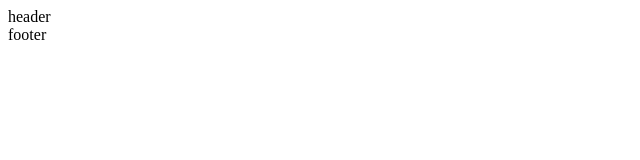
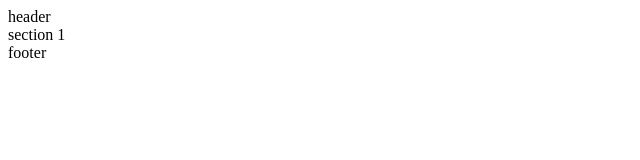
Before and after one commit to vsiletskyi/school_smile, a plain HTML site: page index.html in a window 1280 px wide. Shown: the full height of the page, 0-640 px from the left. Drawn offline with Linux system fonts and the light colour scheme.

Commit message:
section 1

```diff
--- a/index.html
+++ b/index.html
@@ -10,7 +10,7 @@
 <body>
 
     <header>header</header>
-
+    <div class="sec1">section 1</div>
     <footer>footer</footer>
 
 </body>
```
